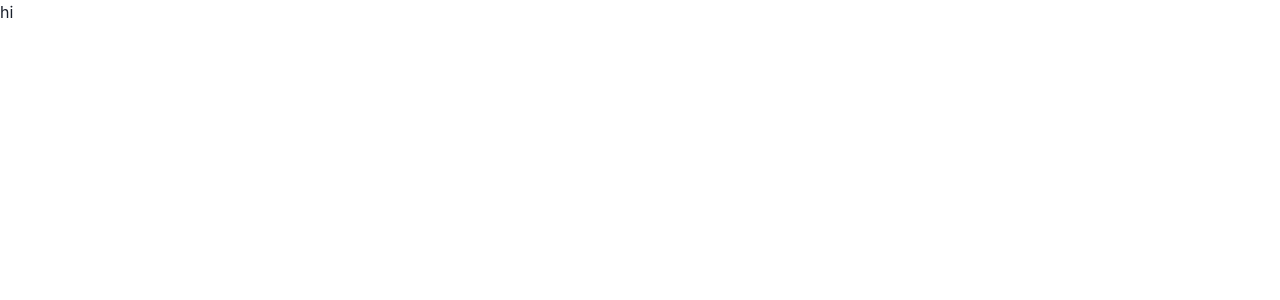
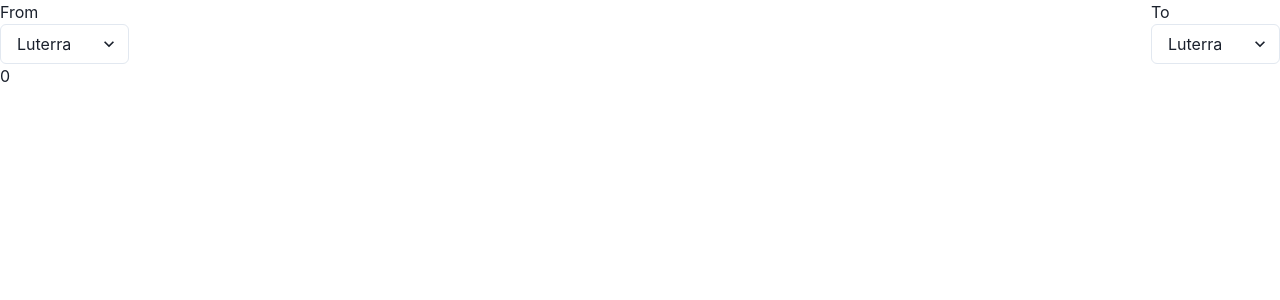
Before and after one commit to loamap/loamap, a React (Vite) app: page / in a window 1280 px wide. Shown: the top 300 px of the page. Built offline with nearby package versions, Linux system fonts and the light colour scheme.

Commit message:
setting liners-pricing, select box

```diff
--- a/src/App.tsx
+++ b/src/App.tsx
@@ -1,9 +1,45 @@
-import { ChakraProvider } from "@chakra-ui/react";
+import {Box, ChakraProvider, Flex, Select, Spacer, Text} from "@chakra-ui/react";
+import {useMemo, useState} from "react";
+import linersPricing from "./assets/liners-pricing.ts";
 
 function App() {
+  const [from, setFrom] = useState<string>('Luterra')
+  const [to, setTo] = useState<string>()
+
+const price = useMemo(() => {
+    return to ? linersPricing[from][to] : 0
+  }, [from, to])
+
   return (
     <ChakraProvider>
-      <div>hi</div>
+
+      <Flex minWidth='max-content' alignItems='center'>
+        <Box>
+          <Text>From</Text>
+          <Select
+            onChange={(e) => {
+              setFrom(e.target.value)
+            }}>
+            {Object.keys(
+              linersPricing
+            ).map((key) => (
+              <option key={key}>{key}</option>
+            ))}
+          </Select>
+        </Box>
+        <Spacer/>
+        <Box>
+          <Text>To</Text>
+          <Select onChange={(e) => setTo((e.target.value))}
+                  defaultChecked={false}
+          value={to}>
+            {Object.keys(linersPricing[from]).map((to) => (
+              <option key={to} label={to} value={to}/>
+            ))}
+          </Select>
+        </Box>
+      </Flex>
+      <Text>{price}</Text>
     </ChakraProvider>
   );
 }
--- a/src/assets/liners-pricing.json
+++ b/src/assets/liners-pricing.ts
@@ -1,4 +1,10 @@
-{
+interface LinersPricing {
+  [key: string]: {
+    [key: string]: number
+  }
+}
+
+const linersPricing: LinersPricing = {
   "Luterra": {
     "Luterra": 0,
     "Tortoyk": 1100,
@@ -255,3 +261,5 @@
     "Kurzan": 0
   }
 }
+
+export default linersPricing;
```
Also changed, not shown: 1 other file (tests, documents, lock files or other folders).
